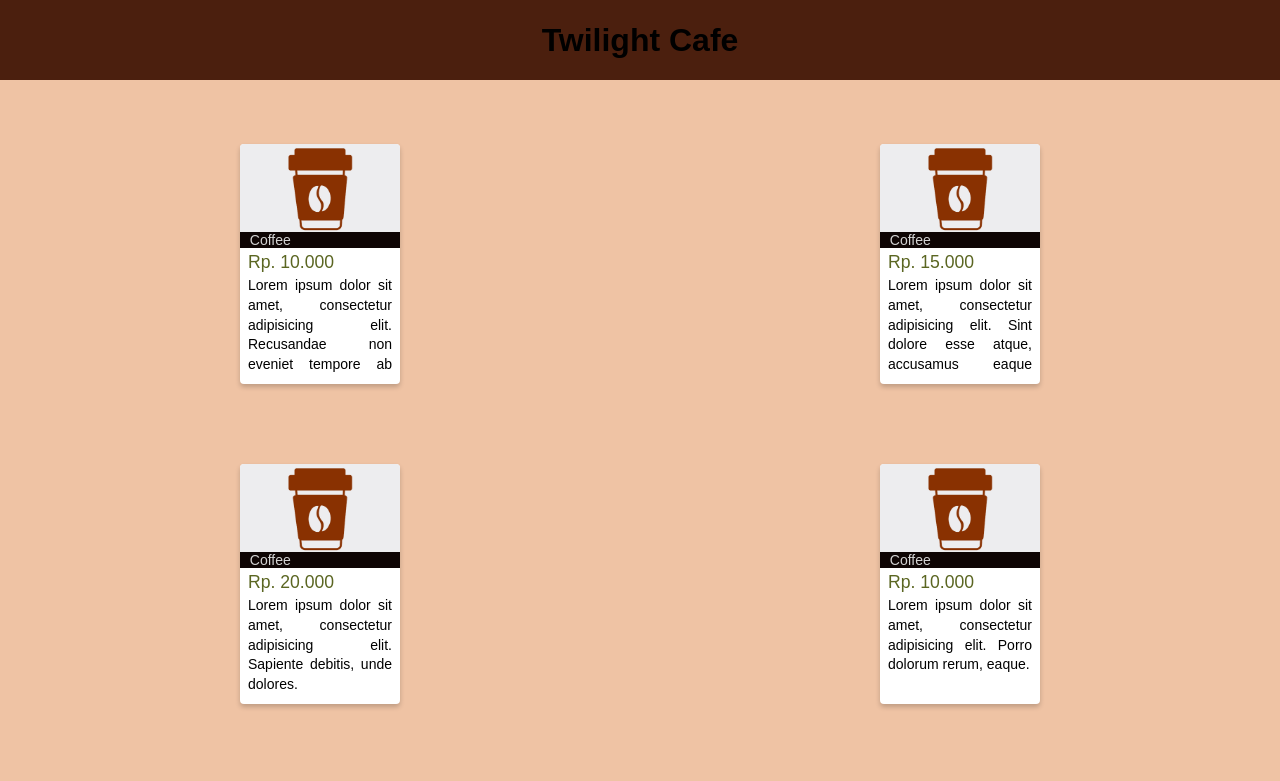
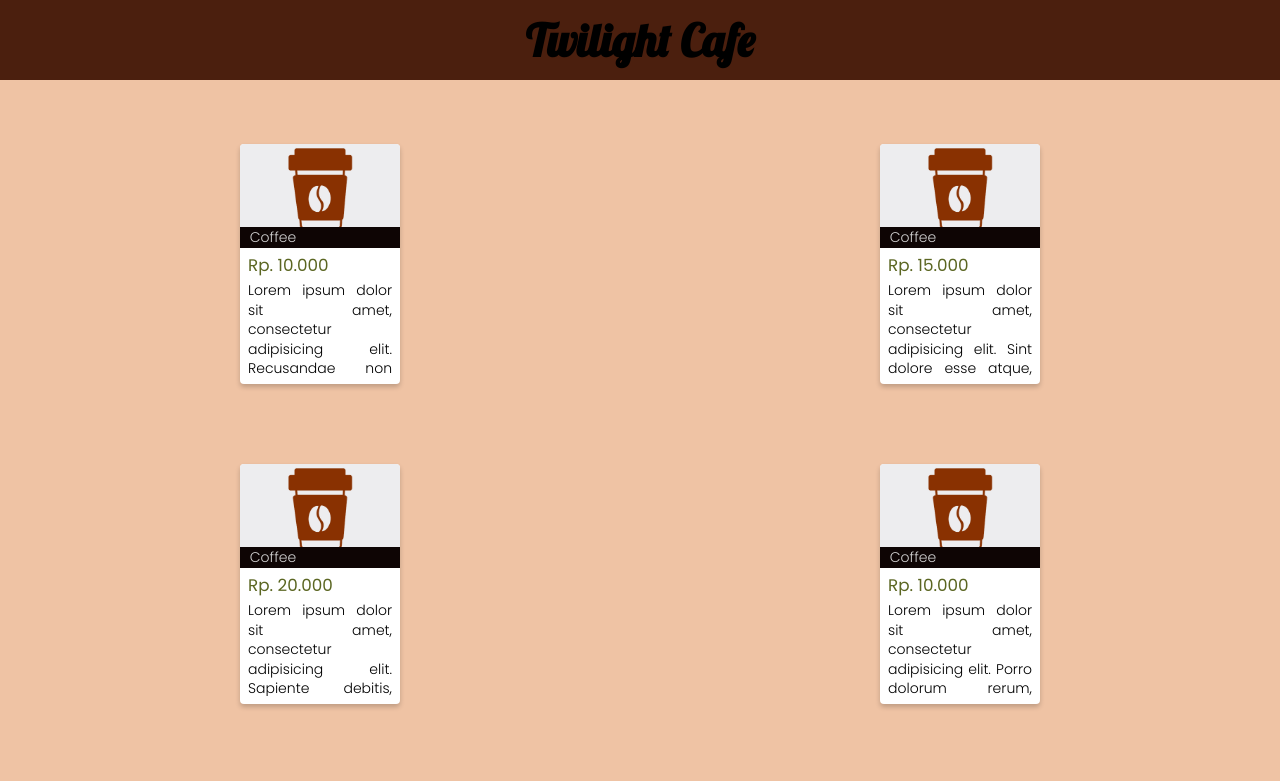
Before and after one commit to Ryangithub10/cafe-menu, a plain HTML site: page index.html in a window 1280 px wide. Shown: the top 781 px of the page. Drawn offline with nearby package versions, Linux system fonts and the light colour scheme.

Commit message:
add new fonts

```diff
--- a/css/style.css
+++ b/css/style.css
@@ -12,7 +12,7 @@
 }
 
 body {
-  font-family: Sans-Serif;
+  font-family: "Poppins", "Barlow", Sans-Serif;
   background: #efc3a4;
 }
 
@@ -36,6 +36,8 @@ footer {
   transform: translateY(3rem);
   transition: all 0.5s ease;
   opacity: 0;
+  font-family: "Lobster", "Pacifico", cursive;
+  font-size: 2.8rem;
 }
 
 main {
@@ -98,13 +100,14 @@ main {
 }
 
 .card .price {
-  font-size: 1.1rem;
+  font-size: 1.05rem;
   color: var(--accent-color);
   margin: 0.2em 0;
 }
 
 .card .desc {
   line-height: 1.4em;
+  font-weight: 300;
 }
 
 .footer-text {
@@ -113,7 +116,7 @@ main {
 
 .link {
   color: var(--accent-color);
-  font-weight: 400;
+  font-weight: 500;
 }
 
 .heart {
--- a/index.html
+++ b/index.html
@@ -11,6 +11,14 @@
     <link
       rel="stylesheet"
       href="https://cdn.jsdelivr.net/npm/bootstrap-icons@1.10.3/font/bootstrap-icons.css"
+    />
+
+    <!-- fonts -->
+    <link rel="preconnect" href="https://fonts.googleapis.com" />
+    <link rel="preconnect" href="https://fonts.gstatic.com" crossorigin />
+    <link
+      href="https://fonts.googleapis.com/css2?family=Barlow:wght@300;400;500&family=Lobster&family=Pacifico&family=Poppins:wght@300;400;500&display=swap"
+      rel="stylesheet"
     />
 
     <link rel="stylesheet" href="css/style.css" />
```
